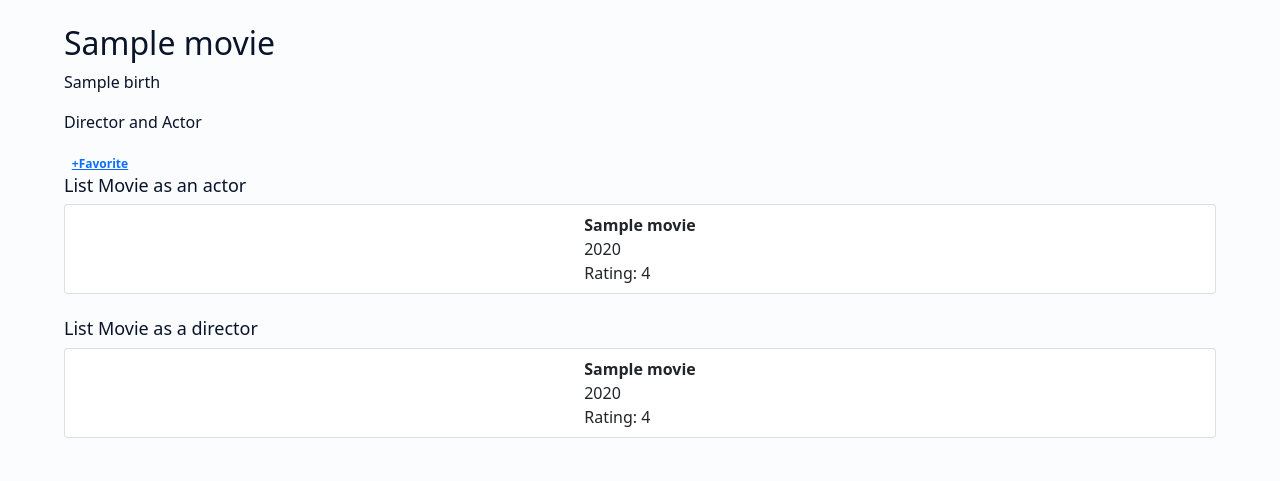
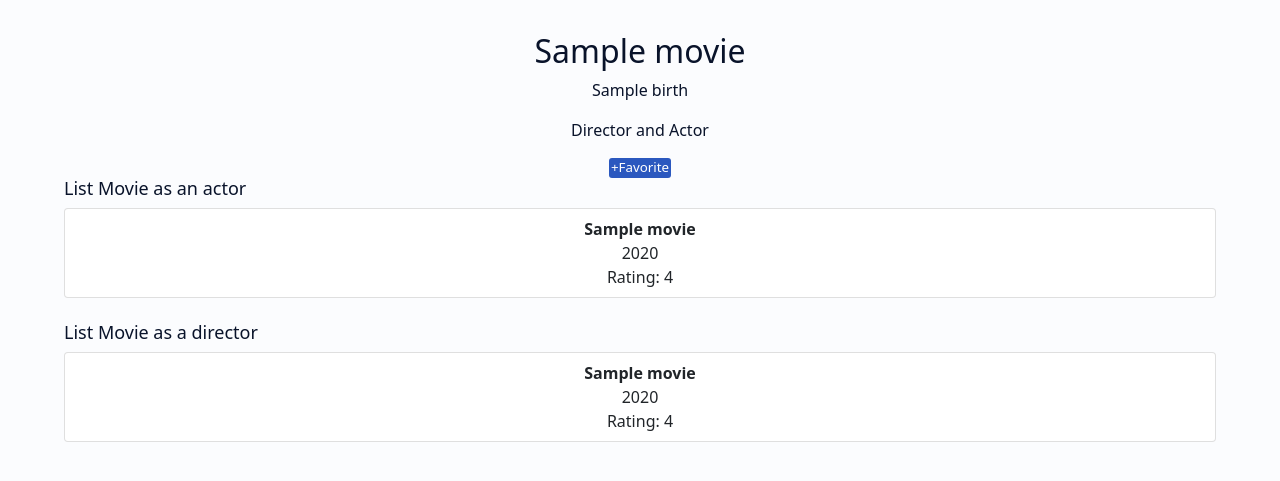
Before and after one commit to ArkanArsalan/CS50-final-project, a Flask app: template templates/movie_list_actor_director.html in a window 1280 px wide. Shown: the part 66-547 px from the top of the page. Run offline with Flask 3, Linux system fonts and the light colour scheme; the template is opened without the code that fills it: most values are stand-ins (such as "Sample title", 1, 10 or a date in 2020); some libraries are stand-ins or nearby versions.

Commit message:
Solving unmatched design

```diff
--- a/static/style.css
+++ b/static/style.css
@@ -179,7 +179,7 @@ main {
     font-size: 18px;
 }
 
-.container-movies-info {
+.container-list-info {
     display: flex;
     flex-direction: column;
     align-items: center;
@@ -210,3 +210,17 @@ label {
     padding-top: 10px;
     padding-bottom: 10px;
 }
+
+.movie-list-celebs-container {
+    margin: 2em 0;
+}
+
+.movie-detail-container {
+    margin: 2em 0;
+}
+
+.container-title {
+    display: flex;
+    flex-direction: column;
+    align-items: center;
+}
--- a/templates/celebs.html
+++ b/templates/celebs.html
@@ -20,7 +20,7 @@
 <ol class="list-group list-group-numbered">
     {% for output in outputs %}
         <li class="list-group-item d-flex justify-content-between align-items-start">
-            <div class="container-movies-info">
+            <div class="container-list-info">
                 <div class="fw-bold" id="title">{{ output["name"] }}</div>
                 <div id="year">Birth year : {{ output["birth"] }}</div>
                 <a class="side-button" id="blue-button" href="{{ url_for('celeb_movie_list', celeb_id=output.id) }}">Detail</a>
--- a/templates/index.html
+++ b/templates/index.html
@@ -25,7 +25,7 @@
     {% for movie in movies %}
         {% if movie["rating"] != -1 %}
             <li class="list-group-item d-flex justify-content-between align-items-start">
-                <div class="container-movies-info">
+                <div class="container-list-info">
                     <div class="fw-bold" id="title">{{ movie["title"] }}</div>
                     <div id="year">{{ movie["year"] }}</div>
                     <div id="avg-rating">rating: {{ movie["rating"] }}</div>
@@ -43,7 +43,7 @@
 <ol class="list-group list-group-numbered">
     {% for celeb in celebs %}
         <li class="list-group-item d-flex justify-content-between align-items-start">
-            <div class="container-movies-info">
+            <div class="container-list-info">
                 <div class="fw-bold" id="celeb-name">{{ celeb["name"] }}</div>
                 <div id="celeb-birth-year">Birth year : {{ celeb["birth"] }}</div>
                 <div id="Vote">Vote : {{ celeb["favorite_vote"] }}</div>
--- a/templates/movie_list_actor_director.html
+++ b/templates/movie_list_actor_director.html
@@ -5,18 +5,19 @@
 {% endblock %}
 
 {% block main %}
-<br>
+<div class="movie-list-celebs-container">
+    <div class="container-title">
         <h2 class="sub-title">{{ movie_list_actor[0]["name"] }}</h2>
         <p>{{ movie_list_actor[0]["birth"] }}</p>
         <p>Director and Actor</p>
-<span class="badge" id="favorite-button"><a id="favorite-button-font" href="{{ url_for('add_favorite_celeb_movie_list_actor_director_page', celeb_id=movie_list_actor[0].person_id) }}">+Favorite</a></span>
-
+        <a class="side-button" id="blue-button" href="{{ url_for('add_favorite_celeb_movie_list_actor_director_page', celeb_id=movie_list_actor[0].person_id) }}">+Favorite</a>
+    </div>
 
     <h2 class="sub-section-title">List Movie as an actor</h2>
     <ol class="list-group list-group">
         {% for movie in movie_list_actor %}
             <li class="list-group-item d-flex justify-content-center align-items-start">
-            <div>
+                <div class="container-list-info">
                     <div class="fw-bold" id="title">{{ movie["title"] }}</div>
                     <div id="year">{{ movie["year"] }}</div>
                     {% if movie["rating"] != -1 %}
@@ -35,7 +36,7 @@
     <ol class="list-group list-group">
         {% for movie in movie_list_director %}
             <li class="list-group-item d-flex justify-content-center align-items-start">
-            <div>
+                <div class="container-list-info">
                     <div class="fw-bold" id="title">{{ movie["title"] }}</div>
                     <div id="year">{{ movie["year"] }}</div>
                     {% if movie["rating"] != -1 %}
@@ -47,5 +48,6 @@
             </li>
         {% endfor %}
     </ol>
+</div>
 
 {% endblock %}
--- a/templates/movies.html
+++ b/templates/movies.html
@@ -18,7 +18,7 @@
 <ol class="list-group list-group-numbered">
     {% for output in outputs %}
         <li class="list-group-item d-flex justify-content-between align-items-start">
-            <div class="container-movies-info">
+            <div class="container-list-info">
                 <div class="fw-bold" id="title">{{ output["title"] }}</div>
                 <div id="year">{{ output["year"] }}</div>
                 {% if output["rating"] != -1 %}
```
Also changed, not shown: templates/movie_detail.html (+6 -4 lines), templates/movie_list_actor.html (+6 -5 lines), templates/movie_list_director.html (+6 -3 lines), 3 other files. Lines whose indentation alone changed are shown as unchanged.
